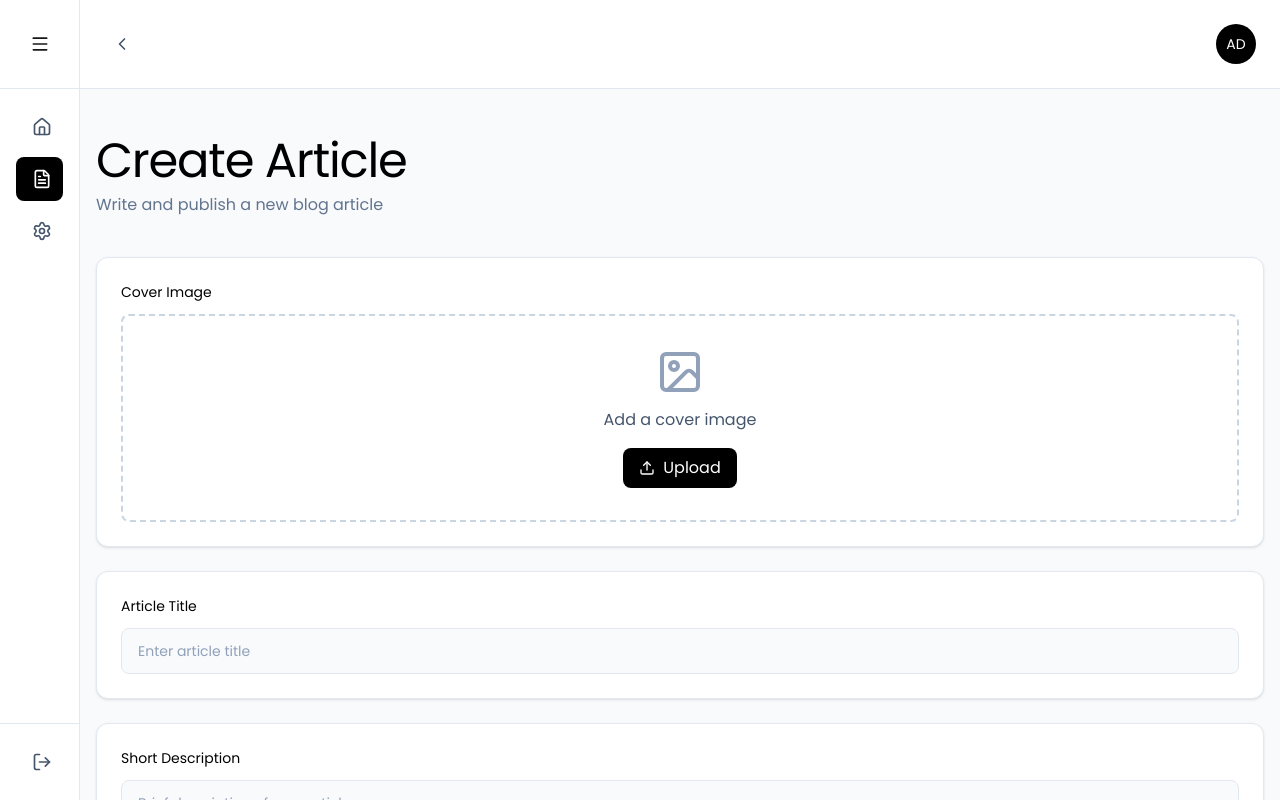
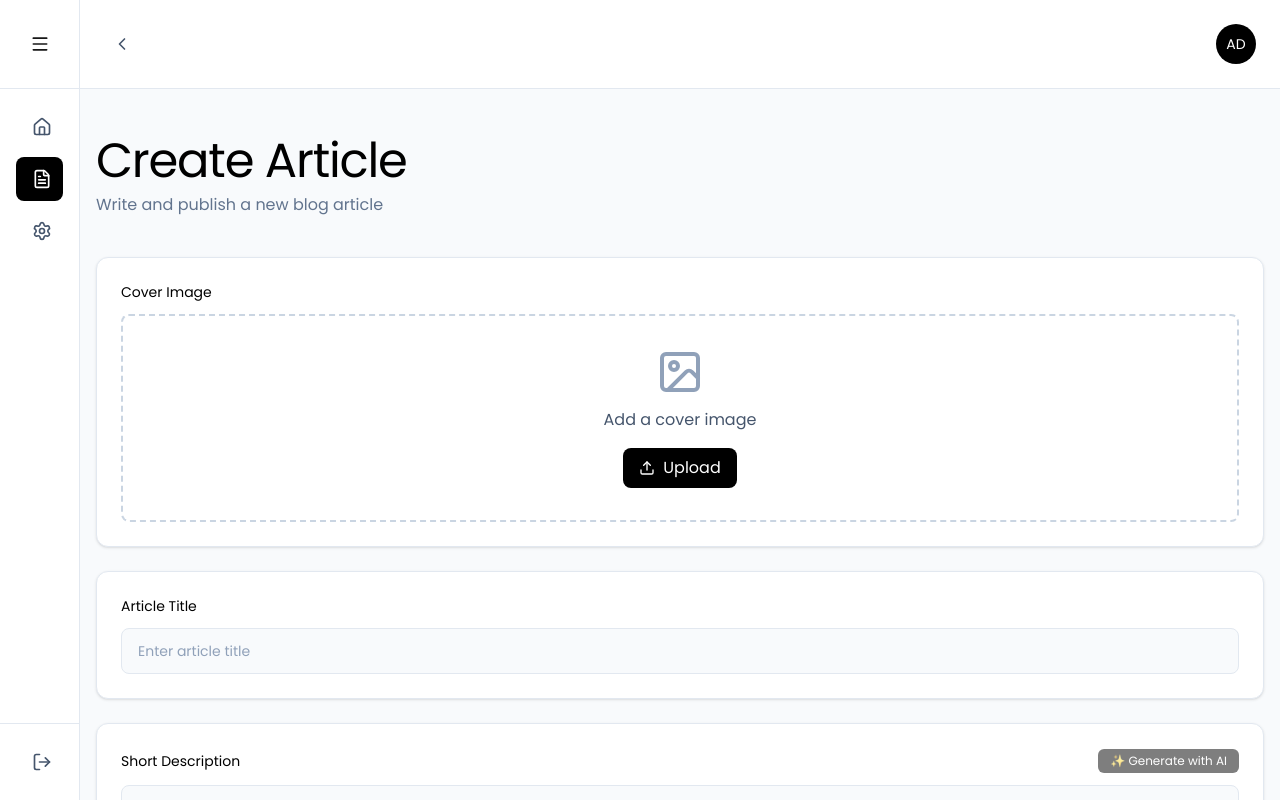
Before and after one commit to heintzz/personal-blog, a Next.js app: page /admin/articles/new in a window 1280 px wide. Built offline with nearby package versions, Linux system fonts and the light colour scheme; no server answers; the database is empty.

Commit message:
feat: add llm integration to write article short description

```diff
--- a/src/app/admin/articles/new/page.jsx
+++ b/src/app/admin/articles/new/page.jsx
@@ -31,6 +31,7 @@ export default function AddBlogPage() {
   const [loading, setLoading] = useState(false);
   const [uploading, setUploading] = useState(false);
   const [isDragging, setIsDragging] = useState(false);
+  const [isSummarizing, setIsSummarizing] = useState(false);
 
   useEffect(() => {
     const fetchTags = async () => {
@@ -46,7 +47,6 @@ export default function AddBlogPage() {
     };
     fetchTags();
   }, []);
-  console.log(tagsList);
 
   const handleDragOver = (e) => {
     e.preventDefault();
@@ -113,6 +113,36 @@ export default function AddBlogPage() {
         .finally(() => {
           setUploading(false);
         });
+    }
+  };
+
+  const handleGenerateSummary = async () => {
+    if (!content) {
+      setError('Please write some content first to generate a summary.');
+      return;
+    }
+    setIsSummarizing(true);
+    setError(null);
+    try {
+      const res = await fetch('/api/gemini/summarize', {
+        method: 'POST',
+        headers: {
+          'Content-Type': 'application/json',
+        },
+        body: JSON.stringify({ content }),
+      });
+
+      if (res.ok) {
+        const data = await res.json();
+        setDescription(data.summary);
+      } else {
+        const data = await res.json();
+        setError(data.error || 'Failed to generate summary.');
+      }
+    } catch (error) {
+      setError('An unexpected error occurred while generating the summary.');
+    } finally {
+      setIsSummarizing(false);
     }
   };
 
@@ -241,12 +271,29 @@ export default function AddBlogPage() {
 
             {/* Description Field */}
             <div className="bg-white rounded-xl border border-slate-200 shadow-sm p-6">
-              <label className="block text-sm font-medium text-black mb-3">Short Description</label>
+              <div className="flex justify-between items-center mb-3">
+                <label className="block text-sm font-medium text-black">Short Description</label>
+              <div className="relative group">
+                <button
+                  type="button"
+                  onClick={handleGenerateSummary}
+                  disabled={isSummarizing || !content}
+                  className="px-3 py-1 text-xs font-medium text-white bg-black rounded-md hover:bg-slate-800 disabled:opacity-50 disabled:cursor-not-allowed"
+                >
+                  {isSummarizing ? 'Generating...' : '✨ Generate with AI'}
+                </button>
+                {!content && (
+                  <span className="absolute bottom-full left-1/2 -translate-x-1/2 mb-2 px-3 py-2 text-xs text-white bg-gray-800 rounded-md opacity-0 group-hover:opacity-100 transition-opacity duration-300 w-max">
+                    Write content in the Article Content editor to enable AI summary generation.
+                  </span>
+                )}
+              </div>
+              </div>
               <textarea
                 value={description}
                 onChange={(e) => setDescription(e.target.value)}
                 placeholder="Brief description of your article"
-                disabled={loading}
+                disabled={loading || isSummarizing}
                 rows={3}
                 className="w-full px-4 py-3 bg-slate-50 border border-slate-200 rounded-lg text-black placeholder-slate-400 text-sm transition-all focus:outline-none focus:bg-white focus:border-black focus:ring-1 focus:ring-black/5 disabled:opacity-50 resize-none"
               />
--- /dev/null
+++ b/src/app/api/gemini/summarize/route.js
@@ -0,0 +1,26 @@
+import { GoogleGenerativeAI } from '@google/generative-ai';
+import { NextResponse } from 'next/server';
+
+const genAI = new GoogleGenerativeAI(process.env.GEMINI_API_KEY);
+
+export async function POST(request) {
+  try {
+    const { content } = await request.json();
+
+    if (!content) {
+      return NextResponse.json({ error: 'Content is required' }, { status: 400 });
+    }
+
+    const model = genAI.getGenerativeModel({ model: 'gemini-2.0-flash-lite' });
+    const prompt = `Summarize the following article in 150 characters or less, suitable for a meta description or a preview card: "${content}"`;
+
+    const result = await model.generateContent(prompt);
+    const response = result.response;
+    const text = response.text();
+
+    return NextResponse.json({ summary: text });
+  } catch (error) {
+    console.error('Error generating summary:', error);
+    return NextResponse.json({ error: 'Failed to generate summary' }, { status: 500 });
+  }
+}
```
